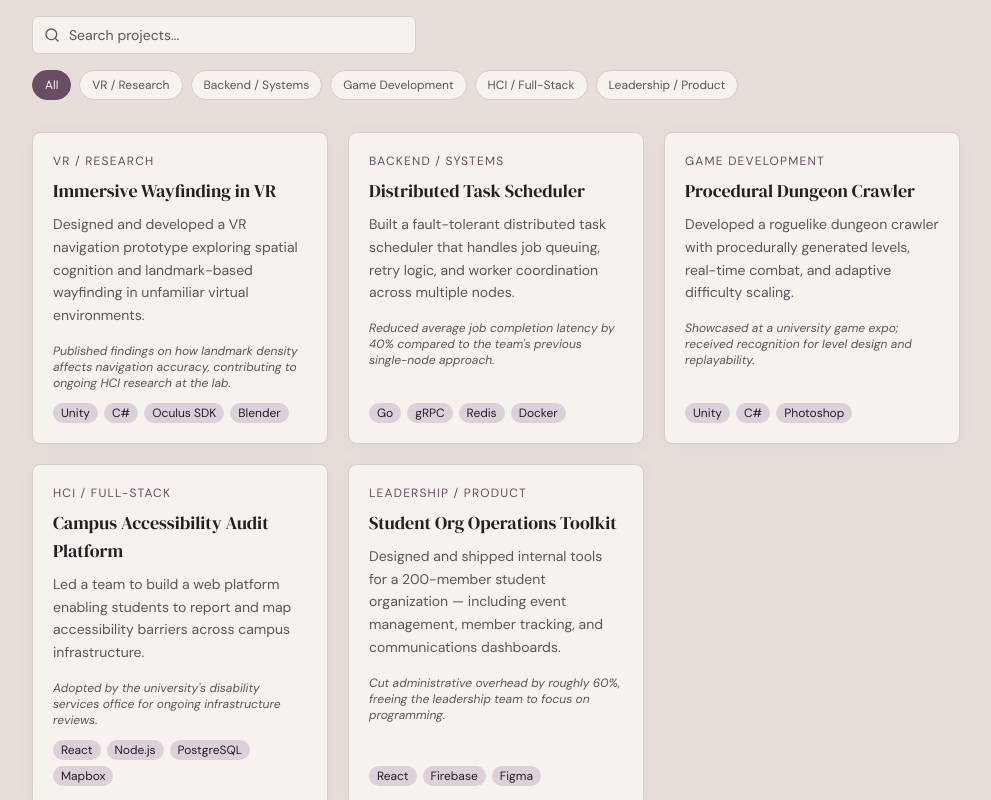
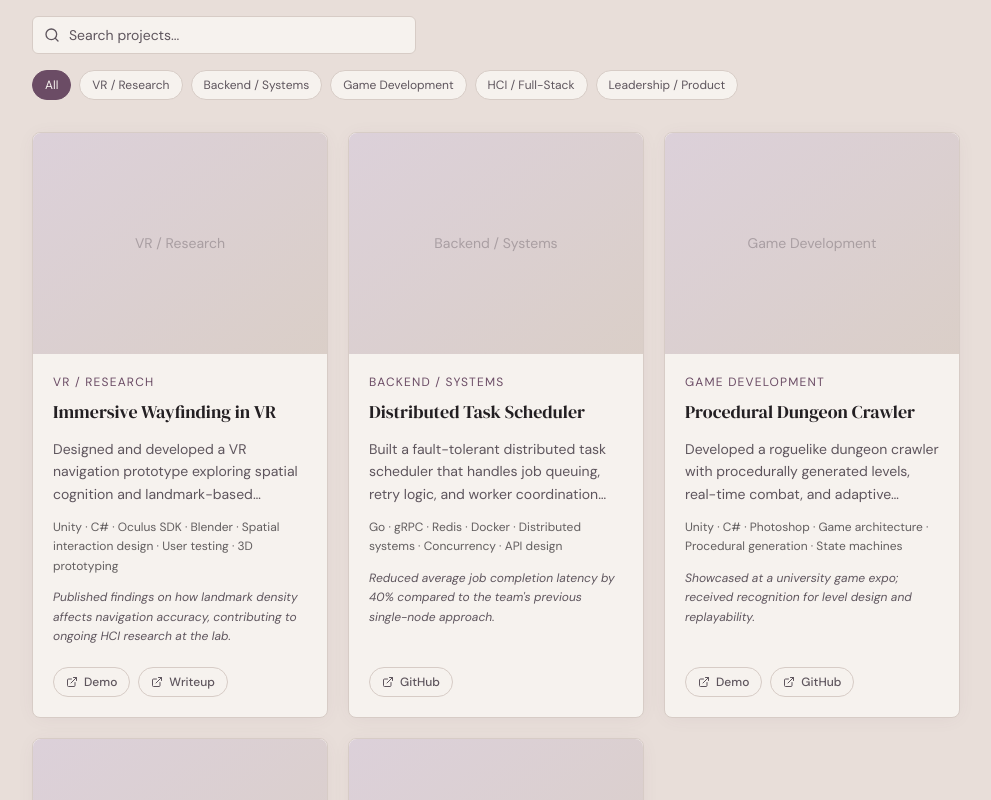
Before and after one commit to aashnakulsh/remix-of-aashna-s-portfolio-studio, a React (Vite) app: page /projects in a window 1280 px wide. Shown: the part 260-1060 px from the top of the page, without its empty margins (144-1135 px from the left). Built offline with nearby package versions, Linux system fonts and the light colour scheme; the HTML template or start-up script is replaced by a standard one.

Commit message:
Updated projects data model
Co-authored-by: aashnakulsh <148536308+aashnakulsh@users.noreply.github.com>

```diff
--- a/src/components/ProjectCard.tsx
+++ b/src/components/ProjectCard.tsx
@@ -5,7 +5,6 @@ import type { Project } from "@/data/projects";
 interface ProjectCardProps {
   project: Project;
   index: number;
-  detailed?: boolean;
 }
 
 const fadeInUp = {
@@ -17,12 +16,7 @@ const fadeInUp = {
   }),
 };
 
-const ProjectCard = ({ project, index, detailed = false }: ProjectCardProps) => {
-  const Wrapper = project.link ? "a" : "div";
-  const wrapperProps = project.link
-    ? { href: project.link, target: "_blank", rel: "noopener noreferrer" }
-    : {};
-
+const ProjectCard = ({ project, index }: ProjectCardProps) => {
   return (
     <motion.div
       custom={index}
@@ -30,48 +24,69 @@ const ProjectCard = ({ project, index, detailed = false }: ProjectCardProps) =>
       whileInView="visible"
       viewport={{ once: true, margin: "-40px" }}
       variants={fadeInUp}
+      className="group flex flex-col h-full bg-card rounded-lg border border-border shadow-card hover:shadow-elevated transition-all duration-300"
     >
-      <Wrapper
-        {...(wrapperProps as any)}
-        className="group flex flex-col h-full bg-card rounded-lg border border-border p-5 shadow-card hover:shadow-elevated transition-all duration-300 cursor-pointer"
-      >
-        {/* Category & link icon */}
-        <div className="flex items-center justify-between mb-2">
+      {/* Image */}
+      <div className="aspect-[4/3] rounded-t-lg overflow-hidden bg-muted">
+        {project.image ? (
+          <img
+            src={project.image}
+            alt={project.title}
+            className="w-full h-full object-cover group-hover:scale-[1.03] group-hover:brightness-105 transition-all duration-500"
+          />
+        ) : (
+          <div className="w-full h-full bg-gradient-to-br from-secondary to-muted flex items-center justify-center text-muted-foreground/40 font-body text-sm group-hover:scale-[1.03] transition-transform duration-500">
+            {project.category}
+          </div>
+        )}
+      </div>
+
+      {/* Content */}
+      <div className="flex flex-col flex-1 p-5 gap-3">
+        {/* Category */}
         <span className="text-xs font-body tracking-widest uppercase text-primary">
           {project.category}
         </span>
-          <ExternalLink className="h-3.5 w-3.5 text-muted-foreground opacity-0 group-hover:opacity-100 transition-opacity duration-200 shrink-0" />
-        </div>
 
         {/* Title */}
-        <h3 className="font-display text-lg text-foreground group-hover:text-primary transition-colors duration-200 mb-2">
+        <h3 className="font-display text-lg text-foreground group-hover:text-primary transition-colors duration-200 -mt-1">
           {project.title}
         </h3>
 
         {/* Description */}
-        <p className={`font-body text-sm text-muted-foreground leading-relaxed mb-4 ${detailed ? "" : "line-clamp-2"}`}>
+        <p className="font-body text-sm text-muted-foreground leading-relaxed line-clamp-3">
           {project.description}
         </p>
 
-        {/* Impact (detailed only) */}
-        {detailed && (
-          <p className="text-xs font-body text-muted-foreground italic mb-3">
+        {/* Tools / Skills (inline text) */}
+        <p className="text-xs font-body text-foreground/70 leading-relaxed">
+          {[...project.tools, ...project.skills].join(" · ")}
+        </p>
+
+        {/* Impact */}
+        <p className="text-xs font-body text-muted-foreground italic leading-relaxed">
           {project.impact}
         </p>
-        )}
 
-        {/* Tags */}
-        <div className="mt-auto flex flex-wrap gap-1.5">
-          {project.tools.map((tool) => (
-            <span
-              key={tool}
-              className="text-xs font-body px-2 py-0.5 rounded-full bg-secondary text-secondary-foreground"
+        {/* Link buttons */}
+        {project.links && project.links.length > 0 && (
+          <div className="flex flex-wrap gap-2 mt-auto pt-2">
+            {project.links.map((link) => (
+              <a
+                key={link.label}
+                href={link.url}
+                target="_blank"
+                rel="noopener noreferrer"
+                onClick={(e) => e.stopPropagation()}
+                className="inline-flex items-center gap-1.5 text-xs font-body font-medium px-3 py-1.5 rounded-full border border-border text-muted-foreground hover:text-foreground hover:border-primary/40 transition-colors duration-200"
               >
-              {tool}
-            </span>
+                <ExternalLink className="h-3 w-3" />
+                {link.label}
+              </a>
             ))}
           </div>
-      </Wrapper>
+        )}
+      </div>
     </motion.div>
   );
 };
--- a/src/data/projects.ts
+++ b/src/data/projects.ts
@@ -1,3 +1,8 @@
+export interface ProjectLink {
+  label: string;
+  url: string;
+}
+
 export interface Project {
   title: string;
   category: string;
@@ -6,7 +11,8 @@ export interface Project {
   tools: string[];
   impact: string;
   featured?: boolean;
-  link?: string;
+  image?: string;
+  links?: ProjectLink[];
 }
 
 export const projects: Project[] = [
@@ -20,6 +26,10 @@ export const projects: Project[] = [
     impact:
       "Published findings on how landmark density affects navigation accuracy, contributing to ongoing HCI research at the lab.",
     featured: true,
+    links: [
+      { label: "Demo", url: "#" },
+      { label: "Writeup", url: "#" },
+    ],
   },
   {
     title: "Distributed Task Scheduler",
@@ -31,6 +41,9 @@ export const projects: Project[] = [
     impact:
       "Reduced average job completion latency by 40% compared to the team's previous single-node approach.",
     featured: true,
+    links: [
+      { label: "GitHub", url: "#" },
+    ],
   },
   {
     title: "Procedural Dungeon Crawler",
@@ -42,6 +55,10 @@ export const projects: Project[] = [
     impact:
       "Showcased at a university game expo; received recognition for level design and replayability.",
     featured: true,
+    links: [
+      { label: "Demo", url: "#" },
+      { label: "GitHub", url: "#" },
+    ],
   },
   {
     title: "Campus Accessibility Audit Platform",
@@ -53,6 +70,11 @@ export const projects: Project[] = [
     impact:
       "Adopted by the university's disability services office for ongoing infrastructure reviews.",
     featured: true,
+    links: [
+      { label: "Demo", url: "#" },
+      { label: "GitHub", url: "#" },
+      { label: "Writeup", url: "#" },
+    ],
   },
   {
     title: "Student Org Operations Toolkit",
@@ -63,6 +85,9 @@ export const projects: Project[] = [
     tools: ["React", "Firebase", "Figma"],
     impact:
       "Cut administrative overhead by roughly 60%, freeing the leadership team to focus on programming.",
+    links: [
+      { label: "GitHub", url: "#" },
+    ],
   },
 ];
 
```
Lines whose indentation alone changed are shown as unchanged.
